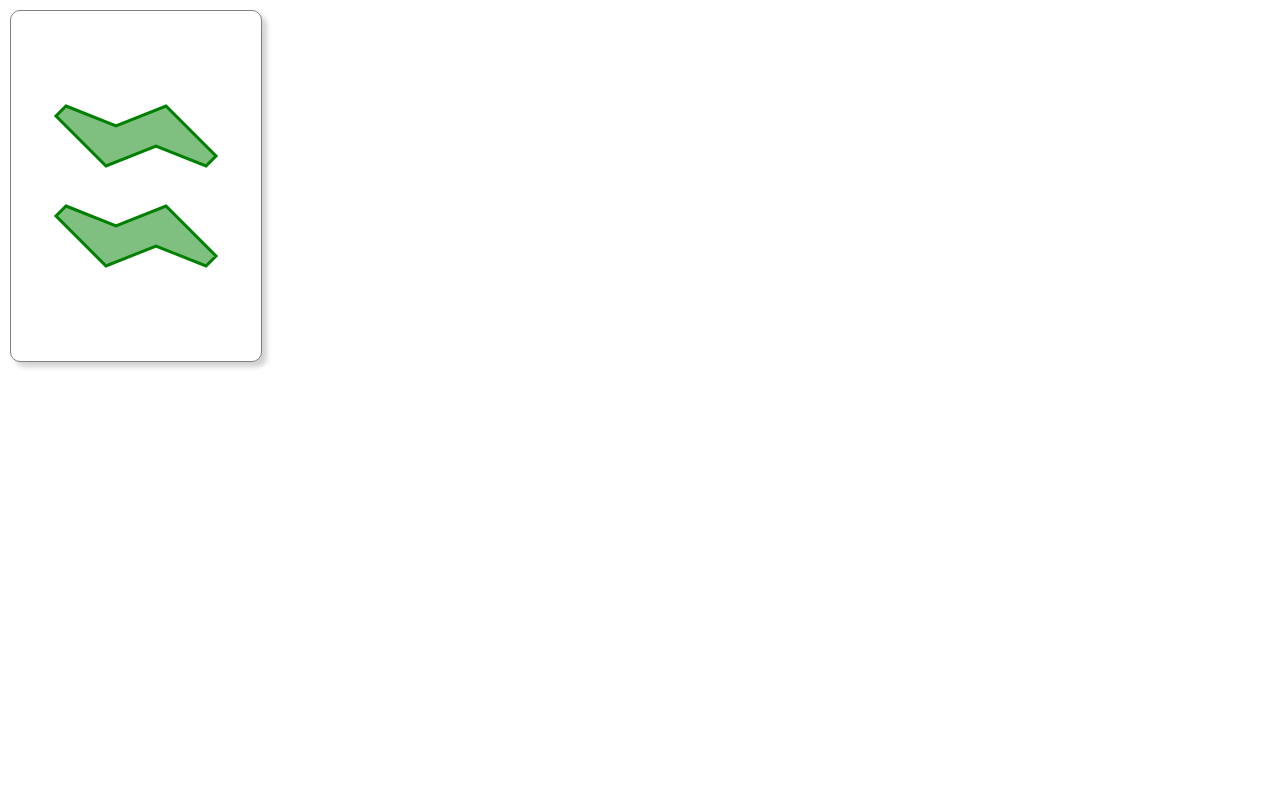
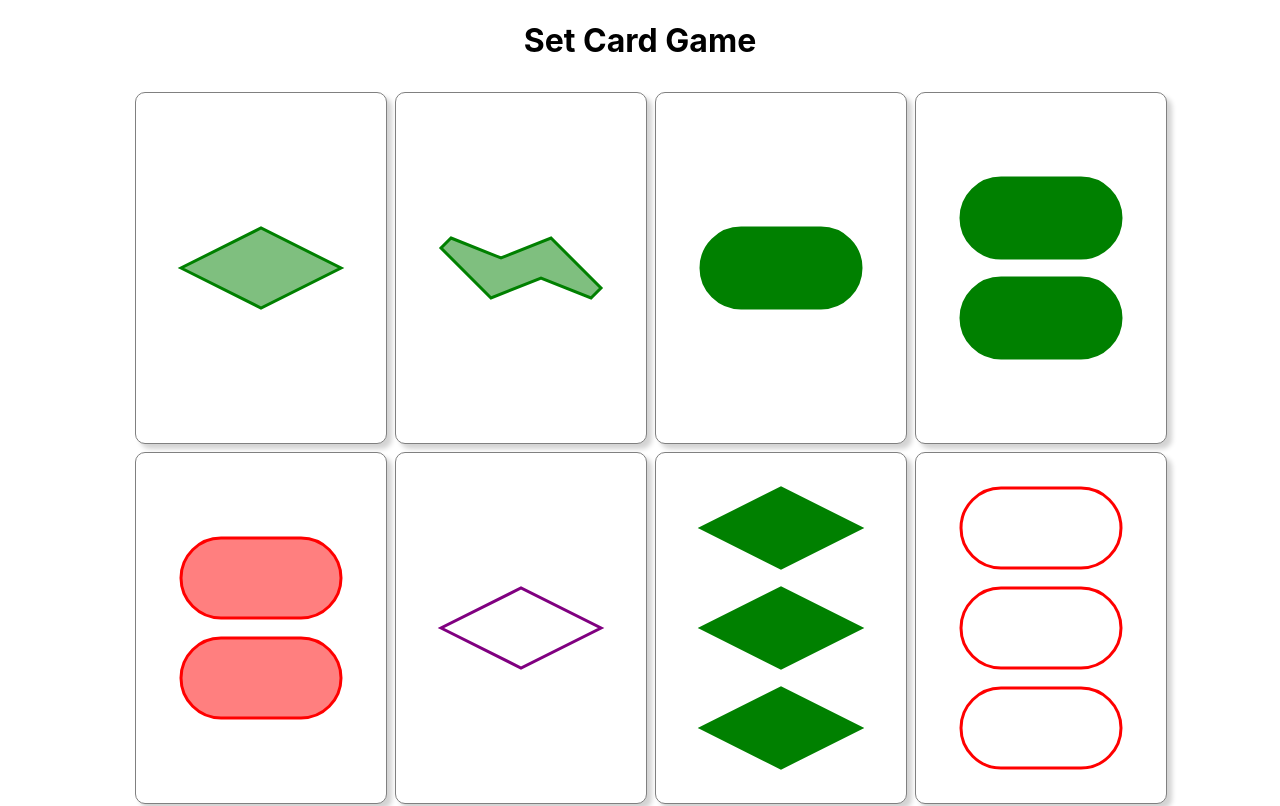
Before and after one commit to steve-messing/typescript-react-set, a React (Create React App) app: page / in a window 1280 px wide. Shown: the top 806 px of the page. Built offline with nearby package versions, Linux system fonts and the light colour scheme.

Commit message:
set up starting hand and add 3 logic

```diff
--- a/src/App.css
+++ b/src/App.css
@@ -36,3 +36,11 @@
     transform: rotate(360deg);
   }
 }
+
+.playingCardDeck {
+  display: grid;
+  grid-template-columns: 250px 250px 250px 250px;
+  grid-template-rows: 350px 350px 350px 350px;
+  gap: 10px;
+  justify-content: center;
+}
--- a/src/App.tsx
+++ b/src/App.tsx
@@ -1,14 +1,11 @@
-import './App.css';
-import SetCard from './components/SetCard';
-import SetCardDeck from './components/SetCardDeck';
+import "./App.css";
+import SetGame from "./components/SetGame";
 
 function App() {
-
-  const deck = SetCardDeck();
-  console.log(deck);
-
   return (
-    <SetCard color={"green"} number={2} shape={"squiggle"} fill={"striped"} />
+    <div className="App">
+      <SetGame/>
+    </div>
   );
 }
 
--- a/src/components/SetCard.tsx
+++ b/src/components/SetCard.tsx
@@ -1,5 +1,5 @@
 import "./styles.css";
-import { DIAMOND, OVAL, SetCardColor, SetCardFill, SetCardProps, SetCardShape, SQUIGGLE } from "./interfaces";
+import { DIAMOND, OVAL, SQUIGGLE, SetCardColor, SetCardFill, SetCardProps, SetCardShape } from "./interfaces";
 
 function getSvg(shape: SetCardShape, color: SetCardColor, fill: SetCardFill) {
   return (
@@ -41,7 +41,6 @@ function getOpacity(fill: SetCardFill) {
 }
 
 function SetCard(props: SetCardProps) {
-
   return (
     <>
       <div className="playingCard">
--- a/src/components/SetCardDeck.tsx
+++ /dev/null
@@ -1,40 +0,0 @@
-import React from  "react";
-import { SetCardProps, SetCardColor, SetCardFill, SetCardNumber, SetCardShape } from "./interfaces";
-
-const SetCardNumbers: SetCardNumber[] = [1, 2, 3];
-const SetCardShapes: SetCardShape[] = ["oval", "squiggle", "diamond"];
-const SetCardColors: SetCardColor[] = ["red", "green", "purple"];
-const SetCardFills: SetCardFill[] = ["striped", "solid", "empty"];
-
-function SetCardDeck() {
-    function makeDeck(): SetCardProps[] {
-        const deck: SetCardProps[] = [];
-        for (const number of SetCardNumbers) {
-            for (const shape of SetCardShapes) {
-                for (const color of SetCardColors) {
-                    for (const fill of SetCardFills) {
-                        deck.push({ number, shape, color, fill });
-                    }
-                }
-            }
-        }
-        return deck;
-    }
-
-    function shuffleDeck(deck: SetCardProps[]): SetCardProps[] {
-        const shuffledDeck = deck.slice();
-        for (let i = shuffledDeck.length - 1; i > 0; i--) {
-            const j = Math.floor(Math.random() * i);
-            [shuffledDeck[i], shuffledDeck[j]] = [shuffledDeck[j], shuffledDeck[i]];
-        }
-        return shuffledDeck;
-    }
-
-    function drawTwelveCards(deck: SetCardProps[]): SetCardProps[] {
-        return deck.slice(0, 12);
-    }
-
-    return drawTwelveCards(shuffleDeck(makeDeck()));
-}
-
-export default SetCardDeck;
--- /dev/null
+++ b/src/components/SetDeck.tsx
@@ -0,0 +1,41 @@
+import {
+  SetCardProps,
+  SetCardColor,
+  SetCardFill,
+  SetCardNumber,
+  SetCardShape,
+} from "./interfaces";
+
+const SetCardNumbers: SetCardNumber[] = [1, 2, 3];
+const SetCardShapes: SetCardShape[] = ["oval", "squiggle", "diamond"];
+const SetCardColors: SetCardColor[] = ["red", "green", "purple"];
+const SetCardFills: SetCardFill[] = ["striped", "solid", "empty"];
+
+function makeDeck(): SetCardProps[] {
+  const deck: SetCardProps[] = [];
+  for (const number of SetCardNumbers) {
+    for (const shape of SetCardShapes) {
+      for (const color of SetCardColors) {
+        for (const fill of SetCardFills) {
+          deck.push({ number, shape, color, fill });
+        }
+      }
+    }
+  }
+  return deck;
+}
+
+function shuffleDeck(deck: SetCardProps[]): SetCardProps[] {
+  const shuffledDeck = deck.slice();
+  for (let i = shuffledDeck.length - 1; i > 0; i--) {
+    const j = Math.floor(Math.random() * i);
+    [shuffledDeck[i], shuffledDeck[j]] = [shuffledDeck[j], shuffledDeck[i]];
+  }
+  return shuffledDeck;
+}
+
+export function getStartingDeck(): SetCardProps[] {
+  const deck = makeDeck();
+  const shuffledDeck = shuffleDeck(deck);
+  return shuffledDeck;
+}
--- /dev/null
+++ b/src/components/SetGame.tsx
@@ -0,0 +1,64 @@
+import { useEffect, useState } from "react";
+import SetCard from "./SetCard";
+import { getStartingDeck } from "./SetDeck";
+import { SetCardProps } from "./interfaces";
+
+function SetGame() {
+  var deck = getStartingDeck();
+
+  function drawCards(count: number): SetCardProps[] {
+    const cards = deck.slice(0, count);
+    const newDeck = deck.slice(count);
+    deck = newDeck;
+    return cards;
+  }
+
+  const [hand, setHand] = useState(drawCards(12));
+
+  function fillHand() {
+    if (hand.length >= 12) {
+      return;
+    }
+    if (deck.length === 0) {
+      return;
+    }
+    const cardsNeeded = 12 - hand.length;
+    if (deck.length < cardsNeeded) {
+      setHand([...hand, ...drawCards(deck.length)]);
+      return;
+    }
+    setHand([...hand, ...drawCards(cardsNeeded)]);
+    return;
+  }
+
+  function addThreeCards() {
+    if (deck.length === 0 || hand.length === 15) {
+      return;
+    }
+    if (hand.length > 12) {
+      setHand([...hand, ...drawCards(15 - hand.length)]);
+      return;
+    }
+    if (deck.length <= 3) {
+      setHand([...hand, ...drawCards(deck.length)]);
+      return;
+    }
+    setHand([...hand, ...drawCards(3)]);
+    return;
+  }
+
+  return (
+    <div className="game">
+      <h1>Set Card Game</h1>
+      <div className="playingCardDeck">
+        {hand.map((card, index) => (
+          <SetCard key={index} {...card} />
+        ))}
+      </div>
+      <button onClick={fillHand}>Fill Hand</button>
+      <button onClick={addThreeCards}>Add 3 Cards</button>
+    </div>
+  );
+}
+
+export default SetGame;
```
